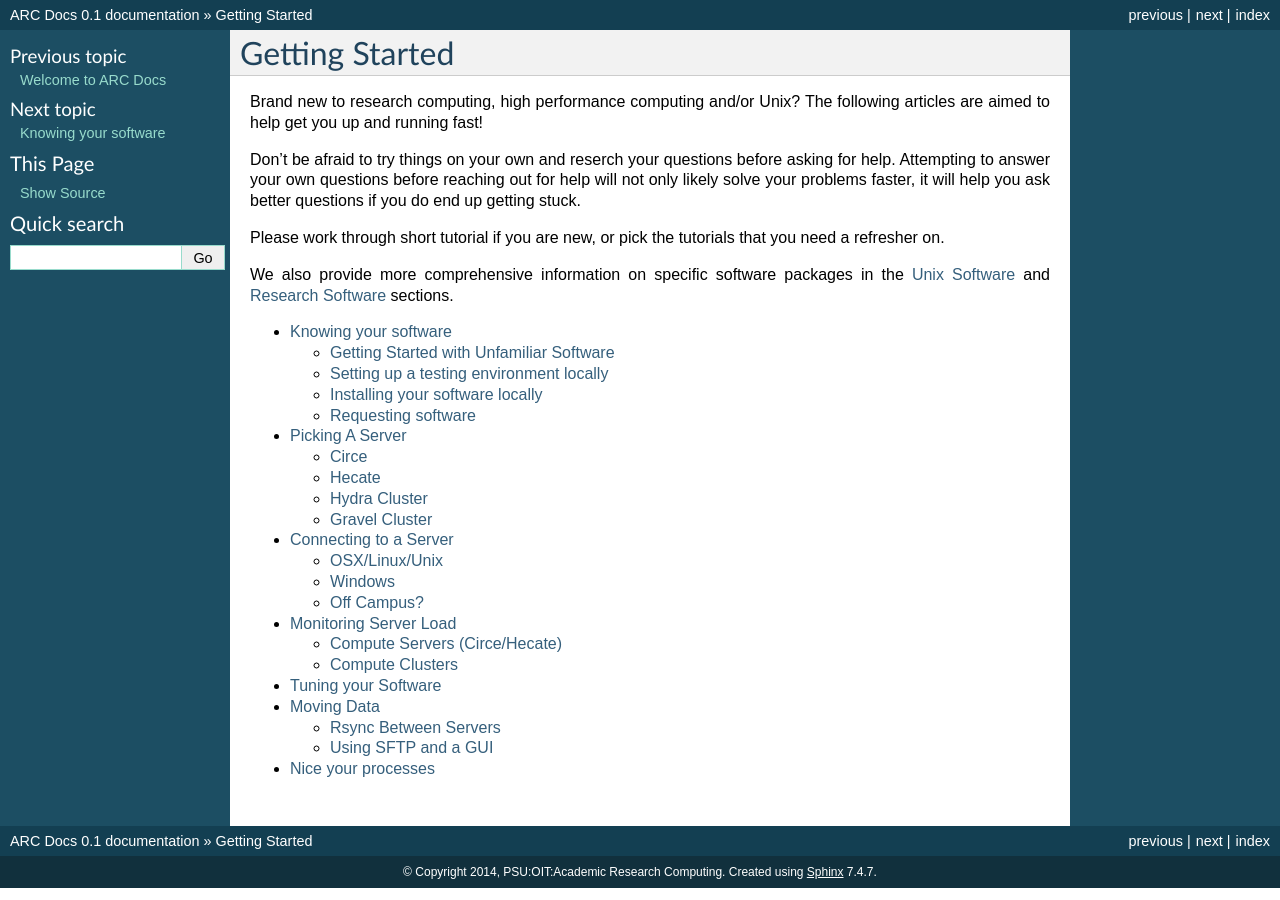
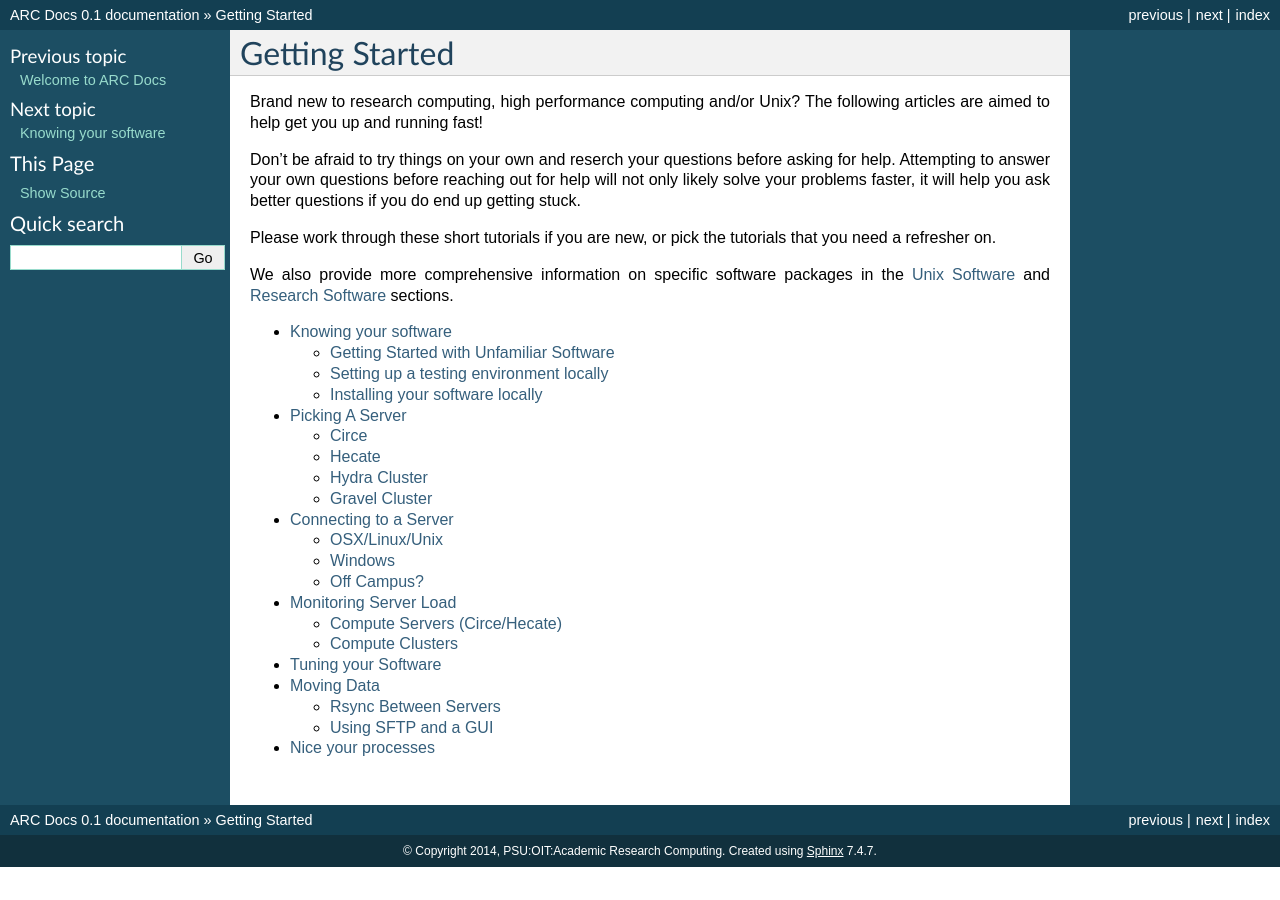
Before and after one commit to PSU-Research-Computing/psurc-docs, a Sphinx documentation site: the page built from source/getting_started/index.rst, in a window 1280 px wide. Built offline with Sphinx 7.4.7, drawn with Linux system fonts in a browser that asks for light colours.

Commit message:
Updated getting started some more

```diff
--- a/source/getting_started/index.rst
+++ b/source/getting_started/index.rst
@@ -10,7 +10,7 @@
 
 Don't be afraid to try things on your own and reserch your questions before asking for help.  Attempting to answer your own questions before reaching out for help will not only likely solve your problems faster, it will help you ask better questions if you do end up getting stuck.
 
-Please work through short tutorial if you are new, or pick the tutorials that you need a refresher on.
+Please work through these short tutorials if you are new, or pick the tutorials that you need a refresher on.
 
 We also provide more comprehensive information on specific software packages in the :ref:`unix` and :ref:`research` sections.
 
```
Also changed, not shown: source/getting_started/knowing_your_software.rst (+4 -22 lines), source/getting_started/requesting_software.rst (added, +20 -0 lines).
